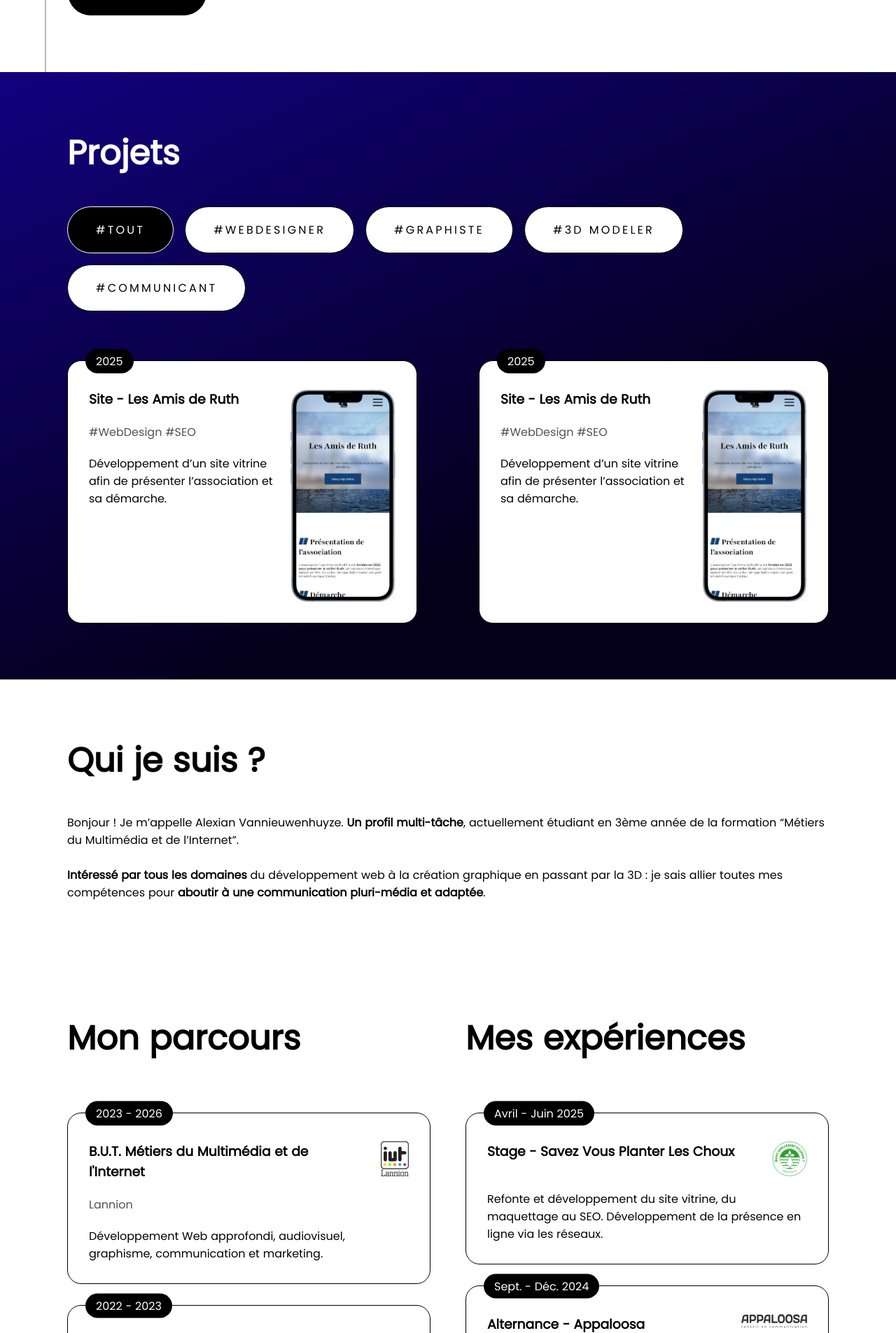
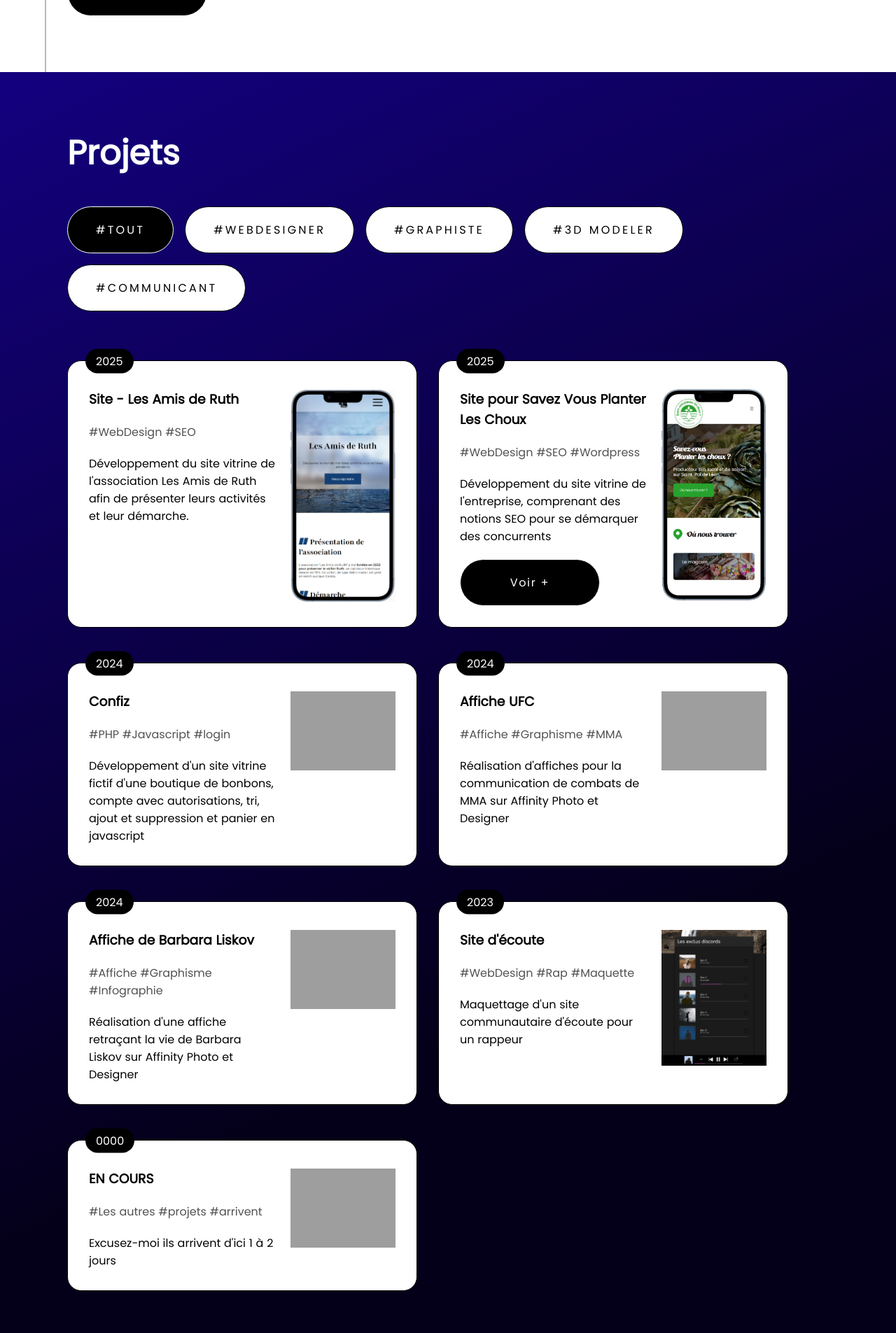
Before and after one commit to AlexianVnh/Portfolio, a PHP site: page / in a window 1280 px wide. Shown: the part 571-2476 px from the top of the page at 70% size. Run offline with PHP 8.4, Linux system fonts and the light colour scheme; grey boxes are pictures that could not be loaded.

Commit message:
Salve projet 1

```diff
--- a/css/style.css
+++ b/css/style.css
@@ -39,6 +39,24 @@ h2 {
   display: flex;
   justify-content: center;
   width: 200px;
+}
+
+.button {
+  display: flex;
+  justify-content: center;
+  width: 200px;
+  padding: 20px 0;
+  letter-spacing: 0.1em;
+  color: #FFF !important;
+  background-color: #000;
+  border: 1px #FFF solid;
+  border-radius: 50px;
+  transition: all 0.15s ease-in-out;
+}
+.button:hover {
+  color: #000 !important;
+  background-color: #FFF;
+  border: 1px #000 solid;
 }
 
 body {
@@ -158,23 +176,6 @@ header img:nth-of-type(2) {
     top: 350px;
   }
 }
-.herobanner .CV-button {
-  display: flex;
-  justify-content: center;
-  width: 200px;
-  padding: 20px 0;
-  letter-spacing: 0.1em;
-  color: #FFF;
-  background-color: #000;
-  border: 1px #FFF solid;
-  border-radius: 50px;
-  transition: all 0.15s ease-in-out;
-}
-.herobanner .CV-button:hover {
-  color: #000;
-  background-color: #FFF;
-  border: 1px #000 solid;
-}
 .herobanner img {
   position: absolute;
   top: 150px;
@@ -270,8 +271,7 @@ header img:nth-of-type(2) {
 .projets-section .projets-content {
   display: flex;
   flex-wrap: wrap;
-  justify-content: space-between;
-  gap: 30px;
+  gap: 50px 30px;
 }
 .projets-section .projets-content .projets-card {
   position: relative;
@@ -280,7 +280,7 @@ header img:nth-of-type(2) {
   flex-wrap: wrap;
   gap: 20px;
   max-width: 500px;
-  min-width: 350px;
+  min-width: 310px;
   background-color: #FFF;
   padding: 40px 30px 30px 30px;
   border: 1px #000 solid;
@@ -396,7 +396,7 @@ header img:nth-of-type(2) {
   background-color: #000;
   color: #FFF;
   border-radius: 50px;
-  padding: 20px 30%;
+  padding: 20px 25%;
 }
 .footer .footer-end {
   display: flex;
@@ -407,6 +407,7 @@ header img:nth-of-type(2) {
 .footer .footer-end p {
   color: #FFF;
   margin-top: 150px;
+  text-align: center;
 }
 
 /*# sourceMappingURL=style.css.map */
--- /dev/null
+++ b/data/projets.json
@@ -0,0 +1,66 @@
+[
+  {
+    "type": "webdesigner",
+    "title": "Site - Les Amis de Ruth",
+    "tags": ["WebDesign", "SEO"],
+    "description": "Développement du site vitrine de l'association Les Amis de Ruth afin de présenter leurs activités et leur démarche.",
+    "year": "2025",
+    "image": "images/projets/lesamisderuth.png",
+    "alt": "Site Les Amis de Ruth"
+  },
+  {
+    "type": "webdesigner",
+    "title": "Site pour Savez Vous Planter Les Choux",
+    "tags": ["WebDesign", "SEO", "Wordpress"],
+    "description": "Développement du site vitrine de l'entreprise, comprenant des notions SEO pour se démarquer des concurrents",
+    "year": "2025",
+    "image": "images/projets/SVPLCSite.png",
+    "alt": "Site SavezVousPlanterLesChoux",
+    "seeMore": "https://www.savezvousplanterleschoux.fr/"
+  },
+  {
+    "type": "webdesigner",
+    "title": "Site d'écoute",
+    "tags": ["WebDesign", "Rap", "Maquette"],
+    "description": "Maquettage d'un site communautaire d'écoute pour un rappeur",
+    "year": "2023",
+    "image": "images/projets/SolaluneSite.png",
+    "alt": "Site d'écoute en ligne"
+  },
+  {
+    "type": "webdesigner",
+    "title": "Confiz",
+    "tags": ["PHP", "Javascript", "login"],
+    "description": "Développement d'un site vitrine fictif d'une boutique de bonbons, compte avec autorisations, tri, ajout et suppression et panier en javascript",
+    "year": "2024",
+    "image": "images/projets/ConfizSite.png",
+    "alt": "Site Pokémon"
+  },
+  {
+    "type": "graphiste",
+    "title": "Affiche UFC",
+    "tags": ["Affiche", "Graphisme", "MMA"],
+    "description": "Réalisation d'affiches pour la communication de combats de MMA sur Affinity Photo et Designer",
+    "year": "2024",
+    "image": "images/projets/MMAAffiche.png",
+    "alt": "Affiche combat Imavov"
+  },
+  {
+    "type": "graphiste",
+    "title": "Affiche de Barbara Liskov",
+    "tags": ["Affiche", "Graphisme", "Infographie"],
+    "description": "Réalisation d'une affiche retraçant la vie de Barbara Liskov sur Affinity Photo et Designer",
+    "year": "2024",
+    "image": "images/projets/InfographieAffiche.png",
+    "alt": "Affiche de Barbara Liskov"
+  },
+  {
+    "type": "",
+    "title": "EN COURS",
+    "tags": ["Les autres", "projets", "arrivent"],
+    "description": "Excusez-moi ils arrivent d'ici 1 à 2 jours",
+    "year": "0000",
+    "image": "images/",
+    "alt": ""
+  }
+]
--- a/index.html
+++ b/index.html
@@ -39,7 +39,7 @@
             <h2>Vous cherchez un <br>stagiaire <span style="text-decoration: underline;">Polyvalent</span> ?</h2>
             <h1>BIENVENUE</h1>
 
-            <a href="images/CV/CV_portfolio.pdf" class="CV-button" target="_blank">VOIR MON CV</a>
+            <a href="images/CV/CV_portfolio.pdf" class="button" target="_blank">VOIR MON CV</a>
         </div>
 
         <div class="fond1"></div>
@@ -65,36 +65,8 @@
                 </div>
             </nav>
 
-            <div class="projets-content">
-                <div class="projets-card" data-type="webdesigner">
-                    <div>
-                        <h3>Site - Les Amis de Ruth</h3>
-                        <p class="exp-grey">#WebDesign #SEO</p>
-                        <p>Développement d’un site vitrine afin de présenter l’association et sa démarche.</p>
-
-                        <div class="exp-date">
-                            2025
-                        </div>
-                    </div>
-                    <div>
-                        <img src="images/projets/lesamisderuth.png" alt="Site Les Amis de Ruth" width="150px">
-                    </div>
-                </div>
-
-                <div class="projets-card" data-type="webdesigner">
-                    <div>
-                        <h3>Site - Les Amis de Ruth</h3>
-                        <p class="exp-grey">#WebDesign #SEO</p>
-                        <p>Développement d’un site vitrine afin de présenter l’association et sa démarche.</p>
-
-                        <div class="exp-date">
-                            2025
-                        </div>
-                    </div>
-                    <div>
-                        <img src="images/projets/lesamisderuth.png" alt="Site Les Amis de Ruth" width="150px">
-                    </div>
-                </div>
+            <div class="projets-content" id="projetsContent">
+                <!-- S'affiche grâce au JSON et JS -->
             </div>
         </div>
     </section>
--- a/js/script.js
+++ b/js/script.js
@@ -26,22 +26,49 @@ scrollable.addEventListener('mousemove', e => {
 
 
 
-const buttons = document.querySelectorAll('.projets-button');
+fetch('data/projets.json')
+  .then(response => response.json())
+  .then(projetsData => {
+    const container = document.getElementById('projetsContent');
+
+    projetsData.sort((a, b) => b.year - a.year);
+
+    projetsData.forEach(projet => {
+      const card = document.createElement('div');
+      card.className = 'projets-card';
+      card.dataset.type = projet.type;
+
+      // Vérifie si le JSON a un lien "seeMore"
+      const seeMoreHTML = projet.seeMore ? `<a href="${projet.seeMore}" class="voir-plus button" target="_blank">Voir +</a>` : '';
+
+      card.innerHTML = `
+        <div>
+          <h3>${projet.title}</h3>
+          <p class="exp-grey">${projet.tags.map(tag => `#${tag}`).join(' ')}</p>
+          <p>${projet.description}</p>
+          <div class="exp-date">${projet.year}</div>
+          ${seeMoreHTML}
+        </div>
+        <div>
+          <img src="${projet.image}" alt="${projet.alt}" width="150px">
+        </div>
+      `;
+
+      container.appendChild(card);
+    });
+
+    // Récupérer les cartes **après leur ajout**
     const projets = document.querySelectorAll('.projets-card');
 
+    // Boutons pour filtrer
+    const buttons = document.querySelectorAll('.projets-button');
     buttons.forEach(button => {
       button.addEventListener('click', e => {
         e.preventDefault();
-
-    // Remplacement des classes
-    buttons.forEach(btn => {
-      btn.classList.replace('active', 'inactive');
-    });
-
+        buttons.forEach(btn => btn.classList.replace('active', 'inactive'));
         button.classList.replace('inactive', 'active');
 
         const filter = button.dataset.filter;
-
         projets.forEach(projet => {
           if (filter === 'all' || projet.dataset.type === filter) {
             projet.style.display = 'flex';
@@ -51,3 +78,6 @@ buttons.forEach(button => {
         });
       });
     });
+
+  })
+  .catch(err => console.error('Erreur lors du chargement des projets:', err));
--- a/scss/style.scss
+++ b/scss/style.scss
@@ -58,6 +58,26 @@ h2 {
   display: flex;
   justify-content: center;
   width: 200px;
+}
+
+.button {
+  display: flex;
+  justify-content: center;
+  width: 200px;
+  padding: 20px 0;
+  letter-spacing: $letter-space2;
+
+  color: $white !important;
+  background-color: $black;
+  border: 1px $white solid;
+  border-radius: 50px;
+  transition: all 0.15s ease-in-out;
+
+  &:hover {
+    color: $black !important;
+    background-color: $white;
+    border: 1px $black solid;
+  }
 }
 
 body {
@@ -176,25 +196,7 @@ header {
     }
   }
 
-  .CV-button {
-    display: flex;
-    justify-content: center;
-    width: 200px;
-    padding: 20px 0;
-    letter-spacing: $letter-space2;
 
-    color: $white;
-    background-color: $black;
-    border: 1px $white solid;
-    border-radius: 50px;
-    transition: all 0.15s ease-in-out;
-
-    &:hover {
-      color: $black;
-      background-color: $white;
-      border: 1px $black solid;
-    }
-  }
 
   img {
     position: absolute;
@@ -291,8 +293,7 @@ header {
   .projets-content {
     display: flex;
     flex-wrap: wrap;
-    justify-content: space-between;
-    gap: 30px;
+    gap: 50px 30px;
 
 
     .projets-card {
@@ -303,7 +304,7 @@ header {
       gap: 20px;
 
       max-width: 500px;
-      min-width: 350px;
+      min-width: 310px;
 
       & * {color: $black;}
       background-color: $white;
@@ -438,7 +439,7 @@ header {
         background-color: $black;
         color: $white;
         border-radius: 50px;
-        padding: 20px 30%;
+        padding: 20px 25%;
       }
     }
   }
@@ -453,6 +454,7 @@ header {
     p {
       color: $white;
       margin-top: 150px;
+      text-align: center;
     }
   }
 }
```
Also changed, not shown: images/Charriere_V1.png (deleted), images/Imavov_Adesanya_v2.png (deleted), images/infographie.png (deleted), images/projets/SVPLCSite.png (added), images/projets/SolaluneSite.png (renamed from images/SOLALUNE_preview2.png), 4 other files. Lines whose indentation alone changed are shown as unchanged.
